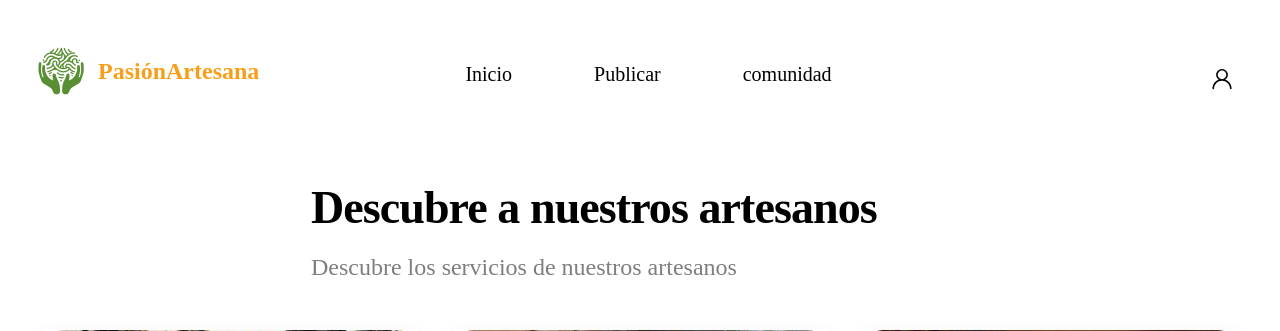
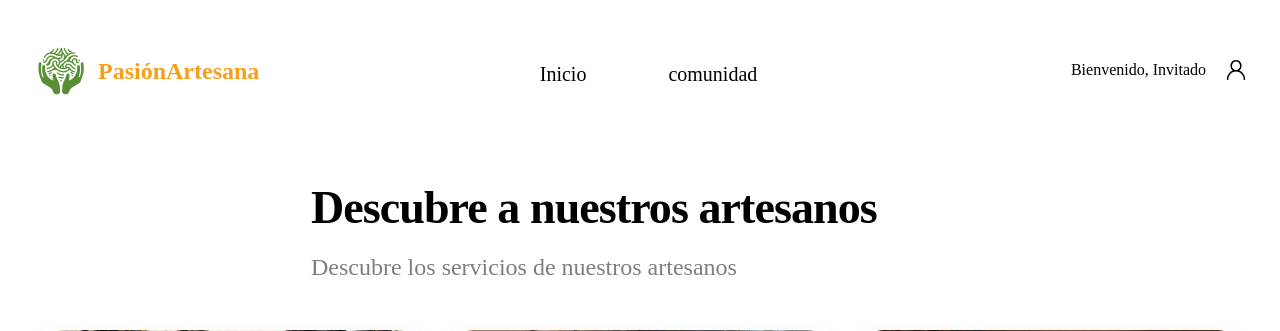
Before and after one commit to AParesFermandez/Proyecto_Artesanos, a Flask app: page /servicios in a window 1280 px wide. Shown: the top 331 px of the page. Run offline with Flask 3, Linux system fonts and the light colour scheme; the visitor is signed in with stand-in values (Sample User, id 1); data that the repository does not hold is empty.

Commit message:
estado sesion usuario y boton de cerrar sesion y algunos otros cambios menores

```diff
--- a/app_flask/controladores/controlador_tienda.py
+++ b/app_flask/controladores/controlador_tienda.py
@@ -17,7 +17,12 @@ def detalles_vendedor():
 
 @app.route('/tienda')
 def desplegar_tienda():
-    return render_template('tienda.html')
+    # Asegurarse de que el usuario esté en sesión antes de renderizar la plantilla
+    if 'id_usuario' in session:
+        usuario_actual = Usuario.obtener_uno_por_id(session['id_usuario'])
+        return render_template('tienda.html', usuario=usuario_actual)
+    else:
+        return render_template('tienda.html', usuario=None)
 
 @app.route('/sobrenosotros')
 def sobrenosotros():
@@ -32,11 +37,21 @@ def publicar():
 #ruta para que muestre mural noticias
 @app.route('/noticias')
 def desplegar_noticia():
-    return render_template('mural-de-noticias.html')
+    if 'id_usuario' in session:
+        usuario_actual = Usuario.obtener_uno_por_id(session['id_usuario'])
+        return render_template('mural-de-noticias.html', usuario=usuario_actual)
+    else:
+        return render_template('mural-de-noticias.html', usuario=None)
+
 
 @app.route('/servicios')
 def desplegar_servicios():
-    return render_template('servicio.html')
+    # Asegurarse de que el usuario esté en sesión antes de renderizar la plantilla
+    if 'id_usuario' in session:
+        usuario_actual = Usuario.obtener_uno_por_id(session['id_usuario'])
+        return render_template('servicio.html', usuario=usuario_actual)
+    else:
+        return render_template('servicio.html', usuario=None)
 
 @app.route('/index')
 def desplegar_index():
--- a/app_flask/static/css/servicio.css
+++ b/app_flask/static/css/servicio.css
@@ -24,27 +24,45 @@
   height: 21.1px;
   cursor: pointer;
 }
-.logintiendaservicio-wrapper {
-  display: flex;
-  flex-direction: row;
-  align-items: center;
-  justify-content: center;
-  padding: var(--padding-base) 24px;
-}
+/* Estilos para la disposición de las imágenes */
 .frame {
   position: absolute;
   top: 34px;
   right: 24px;
-  width: 68px;
-  height: 72.1px;
+  display: flex;
+  align-items: center;
+  height: 72px;
   overflow: hidden;
+}
+
+.logintiendaservicio-wrapper {
   display: flex;
-  flex-direction: column;
   align-items: center;
-  justify-content: flex-end;
-  padding: 0.000003814697265625px 0;
-  box-sizing: border-box;
+  justify-content: flex-end; /* Alineación a la derecha */
+  padding-right: 10px; /* Espacio a la derecha */
 }
+
+/* Estilo para el mensaje de bienvenida */
+.frame .welcome-message {
+  font-size: 16px;
+  color: black !important;
+  margin-right: 10px; /* Espacio entre el mensaje y el icono de inicio de sesión */
+}
+
+/* Estilos para las imágenes de inicio y cierre de sesión */
+.frame .logininicio-icon {
+  width: 20px;
+  height: 21.1px;
+  cursor: pointer;
+  margin-left: 10px; /* Espacio entre la imagen de inicio de sesión y la de cierre de sesión */
+}
+
+.frame .cerrar-sesion-icon {
+  width: 20px;
+  height: 20px;
+  cursor: pointer;
+}
+
 .inicio {
   position: relative;
   font-weight: 500;
--- a/app_flask/static/css/tienda.css
+++ b/app_flask/static/css/tienda.css
@@ -18,7 +18,7 @@
   justify-content: flex-start;
   color: var(--color-orange);
 }
-/* Estilo para el mensaje de bienvenida en negro */
+/* Estilos para el mensaje de bienvenida en negro */
 .frame span {
   font-size: 16px; /* Tamaño de fuente del mensaje */
   color: black !important; /* Cambiar el color del texto a negro */
@@ -51,6 +51,7 @@
   height: 21.1px;
   cursor: pointer;
 }
+
 .inicio {
   position: relative;
   font-weight: 500;
--- a/app_flask/templates/index.html
+++ b/app_flask/templates/index.html
@@ -108,11 +108,16 @@
         </div>
       </div>
       <!-- Hasta aquí el login -->
+      <!--aqui la logica para que se vea o no el boton publicar-->
         <div class="menuinicio">
           <div class="opcionesmenuinicio">
+            {% if usuario %}
+              {% if usuario.tipo_usuario == 1 %}
                 <div class="publicar3">
                   <div class="publicar4" id="publicarText">Publicar</div>
                 </div>
+              {% endif %}
+            {% endif %}
             <div class="publicar3">
               <div class="publicar4" id="comunidadText">comunidad</div>
             </div>
--- a/app_flask/templates/servicio.html
+++ b/app_flask/templates/servicio.html
@@ -24,12 +24,23 @@
       </div>
       <div class="frame">
         <div class="logintiendaservicio-wrapper">
-          <img
-            class="logintiendaservicio-icon"
-            alt=""
-            src="./static/img/logintiendaservicio.svg"
-            id="logintiendaservicioIcon"
-          />
+          {% if usuario %}
+            <span class="welcome-message">Bienvenido, {{ usuario.full_name() }}</span>
+            <img
+              src="./static/img/cerrar_sesion.png"
+              alt="Cerrar sesión"
+              class="cerrar-sesion-icon"
+              onclick="location.href='/cerrar_sesion';"
+            />
+          {% else %}
+            <span class="welcome-message">Bienvenido, Invitado</span>
+            <img
+              src="./static/img/logininicio.svg"
+              alt="Iniciar sesión"
+              class="logininicio-icon"
+              onclick="location.href='/login';"
+            />
+          {% endif %}
         </div>
       </div>
       <div class="opcionesmenutiendaservicio">
@@ -37,9 +48,13 @@
           <div class="iniciotiendaservicio" id="iniciotiendaservicioContainer">
             <div class="inicio" id="inicioText">Inicio</div>
           </div>
-          <div class="publicartiendaservicio">
-            <div class="inicio" id="publicarText">Publicar</div>
-          </div>
+          {% if usuario %}
+            {% if usuario.tipo_usuario == 1 %}
+              <div class="publicartiendaservicio">
+                <div class="inicio" id="publicarText">Publicar</div>
+              </div>
+            {% endif %}
+          {% endif %}
           <div class="publicartiendaservicio">
             <div class="inicio" id="comunidadText">comunidad</div>
           </div>
```
Also changed, not shown: app_flask/static/css/mural-de-noticias.css (+29 -10 lines), app_flask/templates/mural-de-noticias.html (+26 -7 lines), app_flask/templates/tienda.html (+25 -5 lines). Lines whose indentation alone changed are shown as unchanged.
